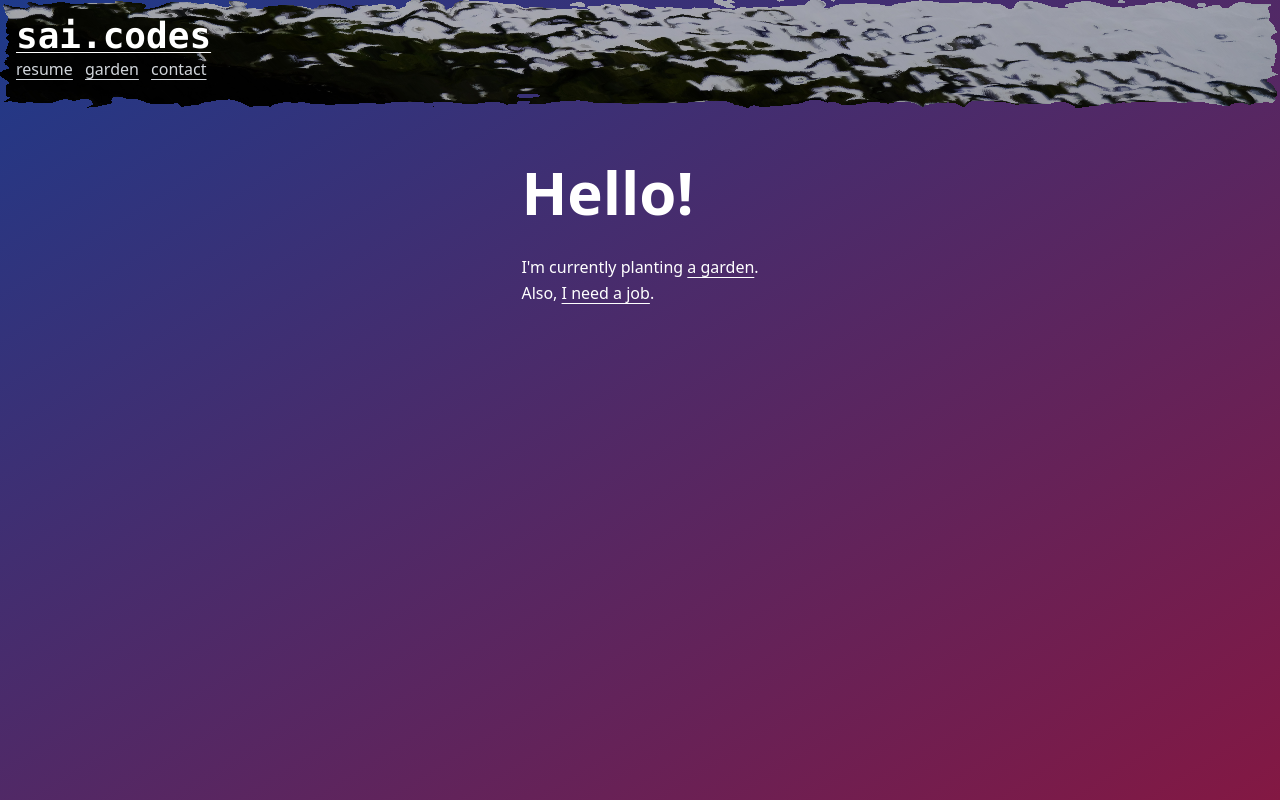
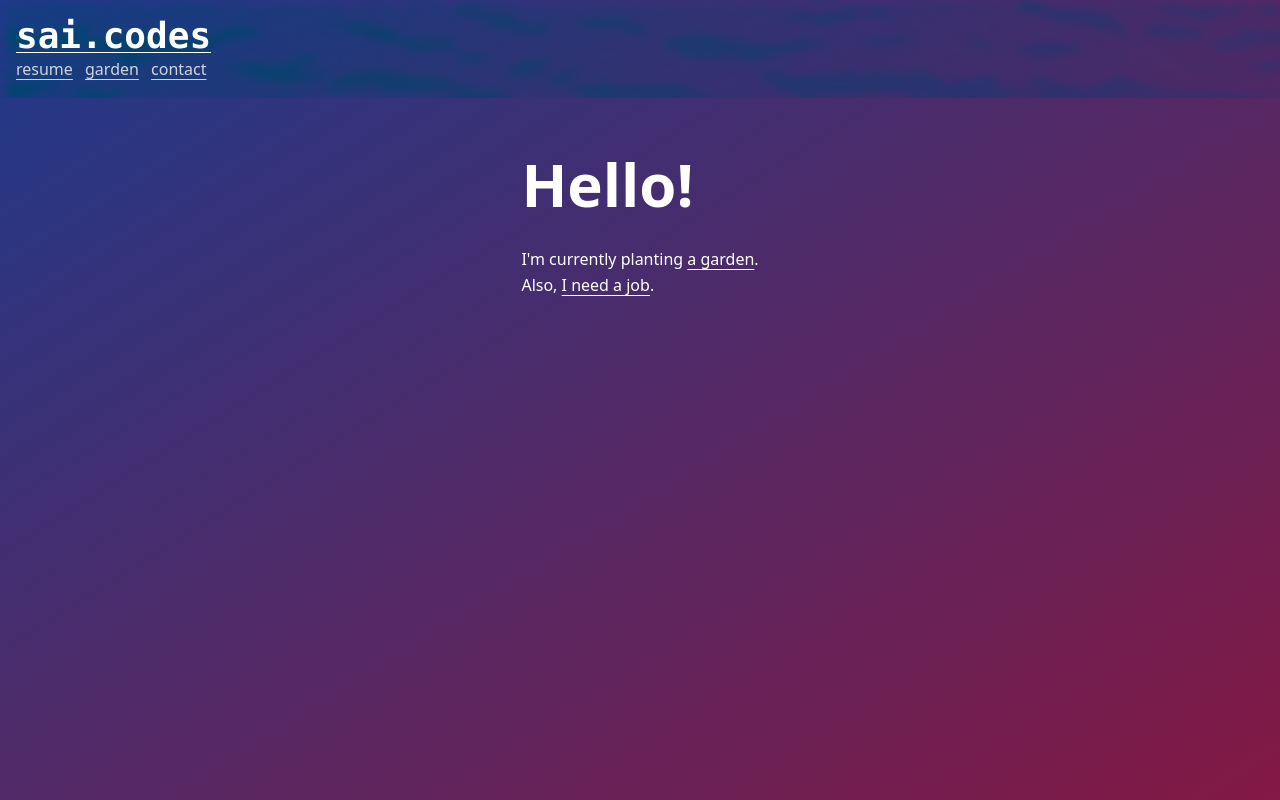
Before and after one commit to saitheninja/sai-codes, a SvelteKit app: page / in a window 1280 px wide. Built offline with nearby package versions, Linux system fonts and the light colour scheme.

Commit message:
use texture mask with filter

```diff
--- a/src/app.postcss
+++ b/src/app.postcss
@@ -39,15 +39,17 @@ a:focus {
 
 @tailwind components;
 
-.waves-filter {
+.waves-jpg {
   @apply bg-cover bg-center;
 
   background-image: url("$lib/banner.jpg");
   filter: url("#wavesFilter");
-
-  /* background-blend-mode: darken; */
-
-  /* @apply backdrop-hue-rotate-90 backdrop-blur-sm; */
 }
 
+.waves-mask {
+  @apply -backdrop-hue-rotate-30 backdrop-blur-sm;
+
+  mask-image: url("$lib/banner-mask.png");
+  filter: url("#wavesFilter");
+}
 @tailwind utilities;
--- a/src/lib/Header.svelte
+++ b/src/lib/Header.svelte
@@ -1,9 +1,7 @@
-<header
-  class="sticky top-0 z-10 grid grid-cols-1 grid-rows-1 pb-2 print:hidden"
->
-  <div class="waves-filter col-span-full row-span-full mr-3 h-full" />
+<header class="sticky top-0 z-10 grid grid-cols-1 grid-rows-1 print:hidden">
+  <div class="waves-mask col-span-full row-span-full h-full" />
 
-  <nav class="z-10 col-span-full row-span-full p-4">
+  <nav class="z-20 col-span-full row-span-full p-4">
     <a
       href="/"
       class="font-mono text-4xl font-bold text-white underline-offset-4"
```
Also changed, not shown: src/lib/banner-mask.png (added).
